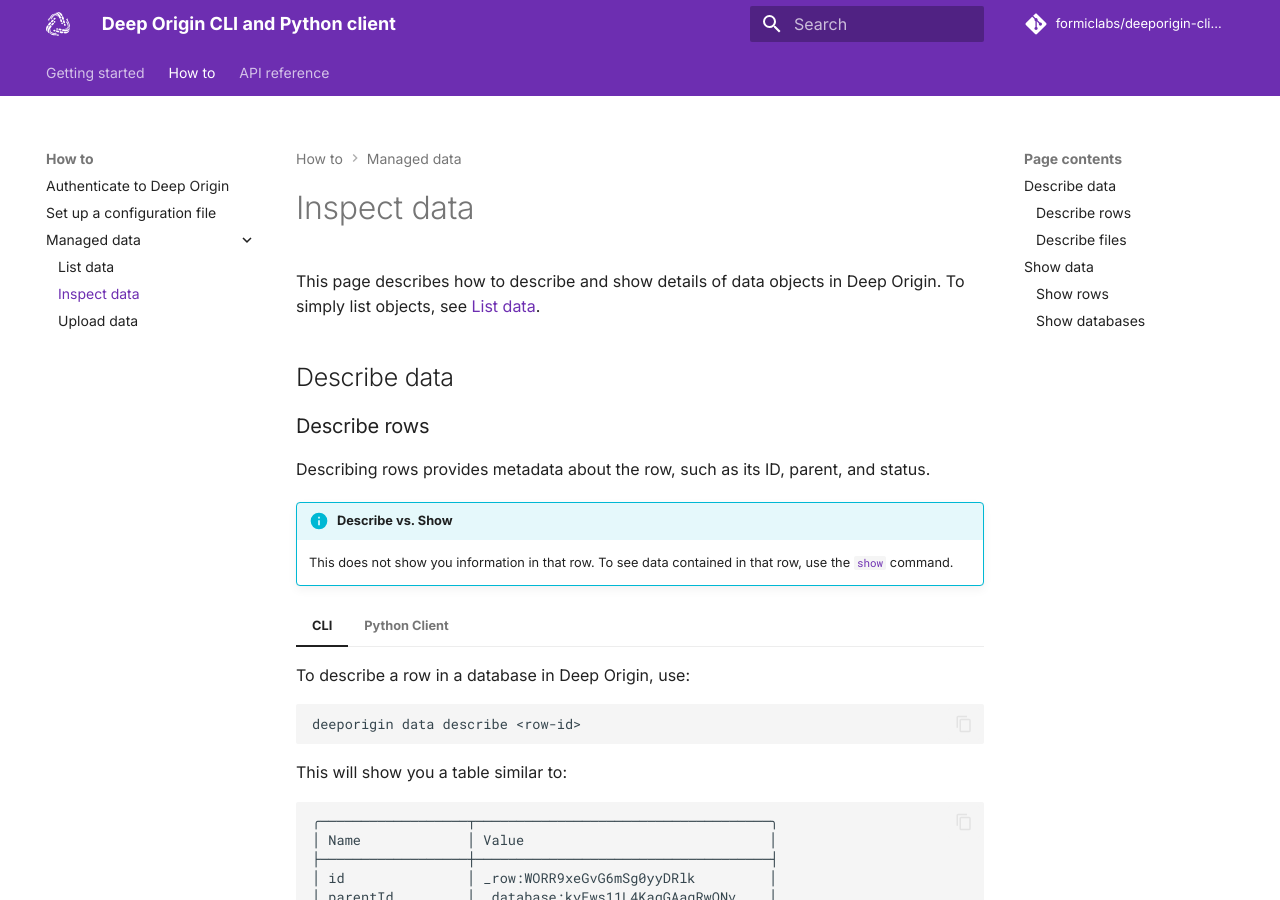
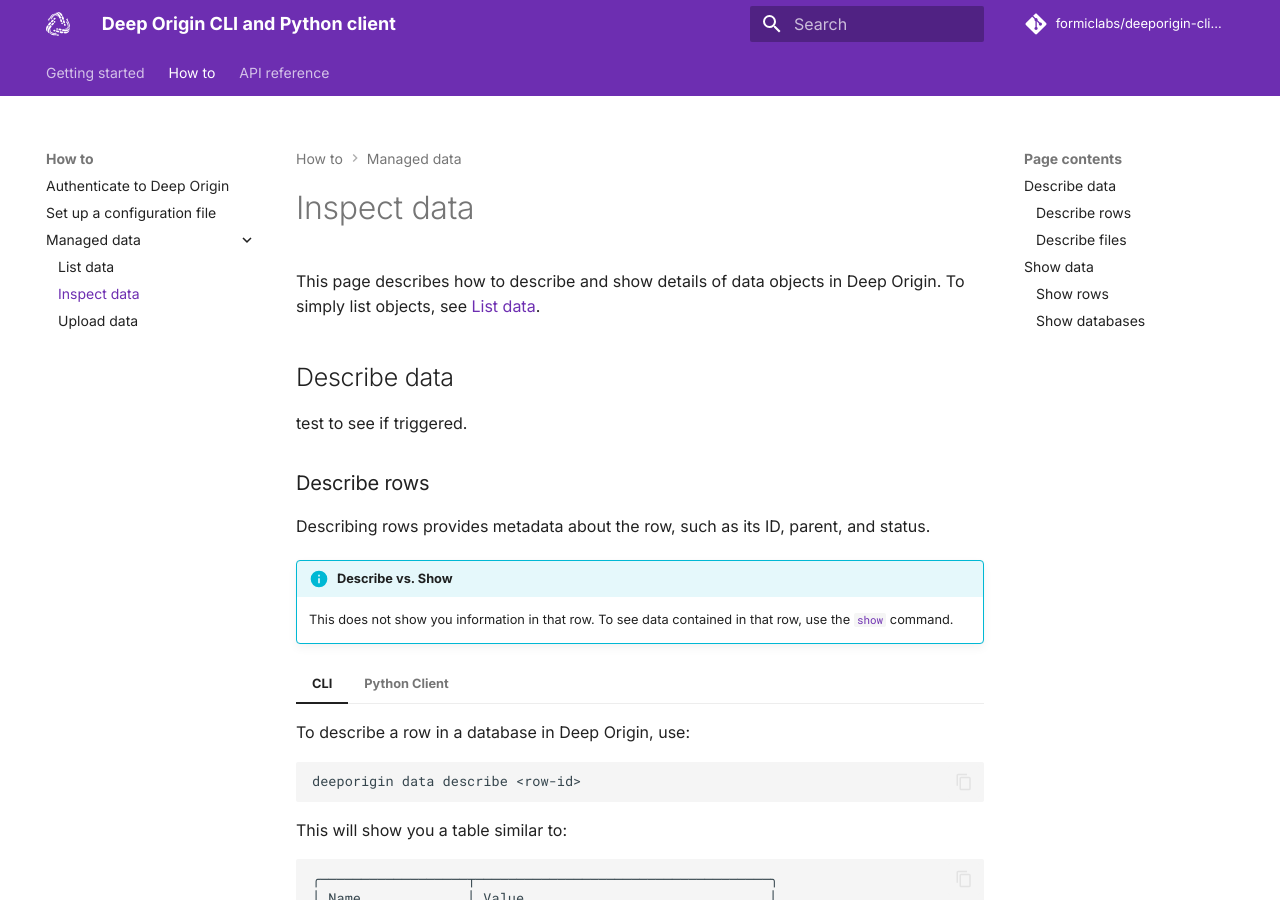
Before and after one commit to deeporiginbio/deeporigin-client, an MkDocs documentation site: the page built from docs/how-to/managed-data/inspect-data.md, in a window 1280 px wide and 900 px high. Built offline with MkDocs 1.6.1 and Material for MkDocs 9.7.7, drawn with Linux system fonts in a browser that asks for light colours; comment, search, counter and statistics services are not loaded.

Commit message:
dummy commit to test action

```diff
--- a/docs/how-to/managed-data/inspect-data.md
+++ b/docs/how-to/managed-data/inspect-data.md
@@ -1,6 +1,9 @@
 This page describes how to describe and show details of data objects in Deep Origin. To simply list objects, see [List data](./list-data.md).
 
 ## Describe data
+
+test to see if triggered.
+
 
 ### Describe rows
 
```
